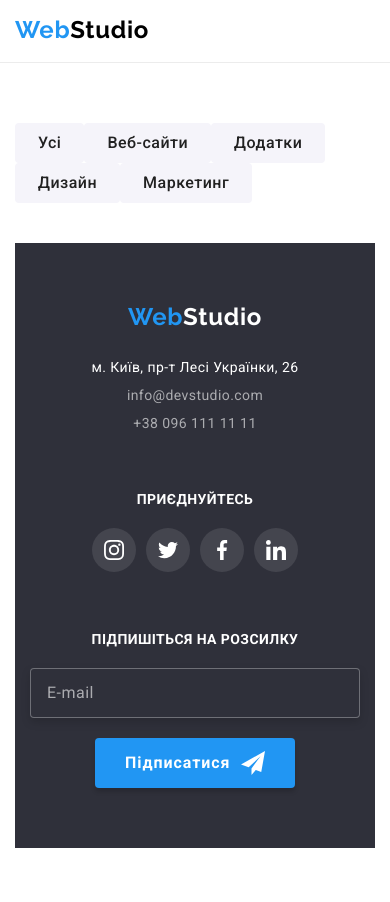
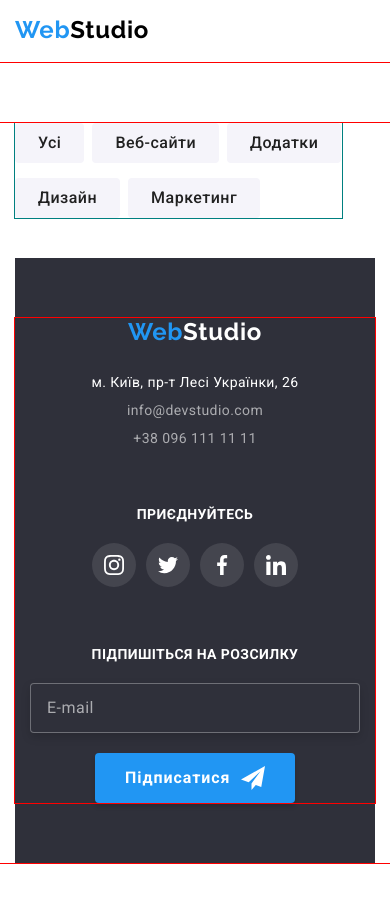
Before and after one commit to goldenduke14/goit-markup-hw-08, a website: page portfolio.html in a window 390 px wide. Drawn offline with nearby package versions, Linux system fonts and the light colour scheme.

Commit message:
add gap for portfolio_btn

```diff
--- a/sass/base/_container.scss
+++ b/sass/base/_container.scss
@@ -5,7 +5,7 @@
   margin-right: auto;
   padding-left: 15px;
   padding-right: 15px;
-  // outline: 1px solid red;
+  outline: 1px solid red;
 
 // mobile
 @media screen and (min-width: $mobile) {
--- a/sass/components/_portfolio-btn.scss
+++ b/sass/components/_portfolio-btn.scss
@@ -2,10 +2,15 @@
 .portfolio__filtr {
   margin-bottom: 40px;
   display: flex;
+  outline: 1px solid teal;
 
   // mobile
   @media screen and (max-width: 767px) {
+    max-width: 327px;
     flex-wrap: wrap;
+    justify-content: flex-start;
+    column-gap: 8px;
+    row-gap: 15px;
   }
 
 // tablet
```
Also changed, not shown: css/main.css, css/main.min.css, 2 other files.
